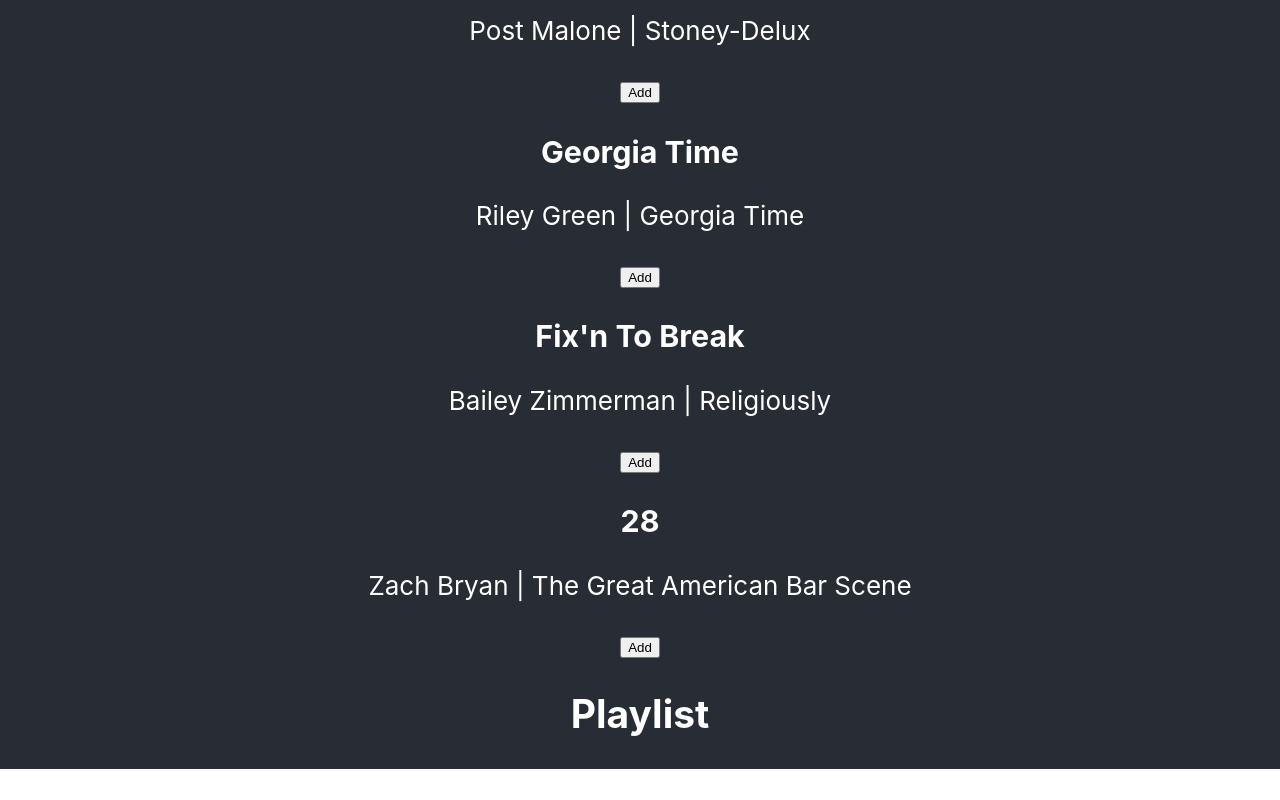
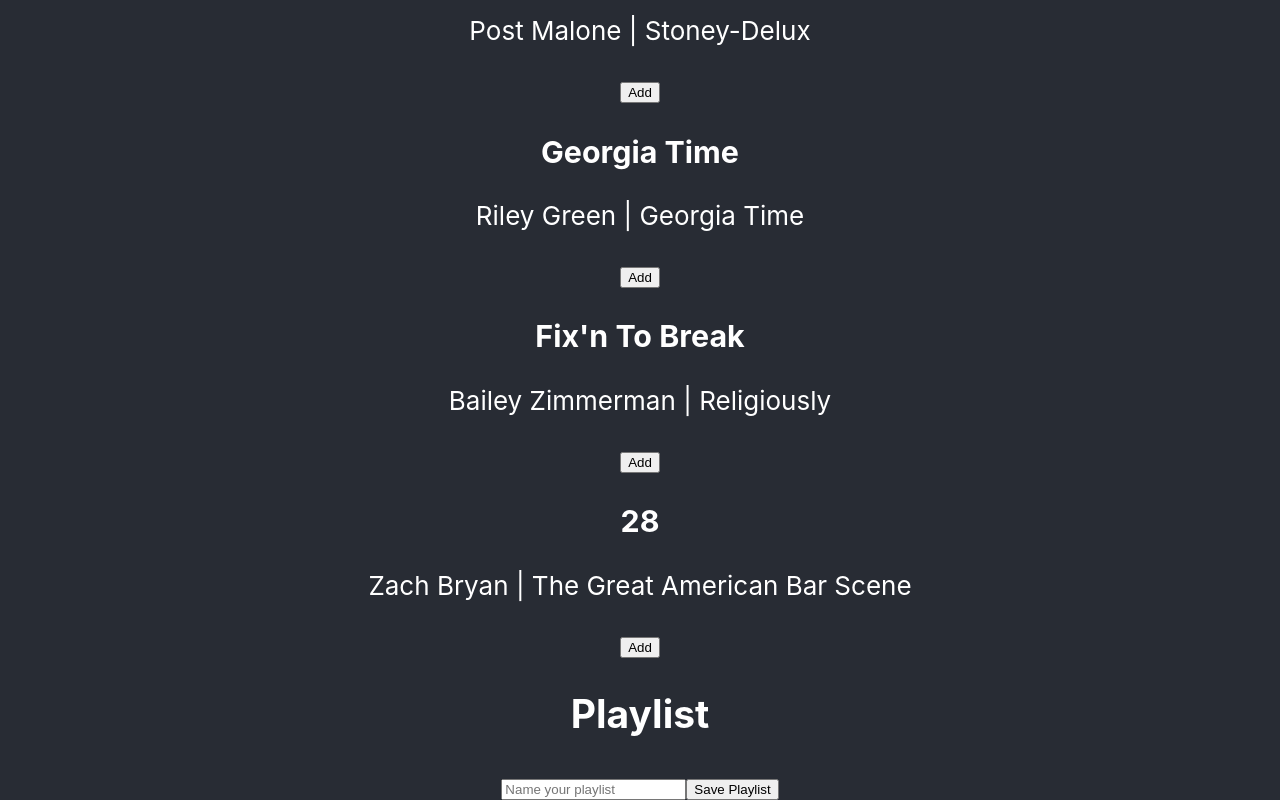
Before and after one commit to clmilholland/jammming-project, a React (Create React App) app: page / in a window 1280 px wide. Shown: the part 163-963 px from the top of the page. Before the commit the page ends 932 px from the top, so only its background shows below. Built offline with nearby package versions, Linux system fonts and the light colour scheme.

Commit message:
added the ability to name the playlist

```diff
--- a/src/App.js
+++ b/src/App.js
@@ -42,6 +42,16 @@
     setPlaylistSongs((playlist) => playlist.filter((songs) => songs.id !== song.id))
   }
 
+  const [playlist, setPlaylist] = useState('New Playlist');
+
+  const namePlaylist = (name) => {
+    setPlaylist(name);
+  }
+  console.log(playlist)
+
+  const savePlaylist = () => {
+
+  };
 
 //console.log(playlistTracks)
 
@@ -49,8 +59,7 @@
     <div className="App">
       <header className="App-header">
         <SearchResults searchResults={searchResults} addSong={addSong} />
-        <Playlist playlistSongs={playlistSongs} removeSong={removeSong} />
-
+        <Playlist playlistSongs={playlistSongs} removeSong={removeSong} namePlaylist={namePlaylist} />
       </header>
     </div>
   );
--- a/src/components/playlist.js
+++ b/src/components/playlist.js
@@ -1,12 +1,19 @@
 import React from 'react';
 import TrackList from './tracklist';
 
-const Playlist = ({playlistSongs, removeSong}) => {
+const Playlist = ({playlistSongs, removeSong, namePlaylist}) => {
+
+    const handlePlaylistName = (event) => {
+        event.preventDefault()
+        namePlaylist(event.target.value)
+    };
     //console.log(playlistTracks)
     return (
         <div>
             <h2>Playlist</h2>
             <TrackList songs={playlistSongs} removeSong={removeSong} forRemoval={true} />
+            <input type='text' placeholder='Name your playlist' onChange={handlePlaylistName}/>
+            <button>Save Playlist</button>
         </div>
     )
 };
--- a/src/components/tracklist.js
+++ b/src/components/tracklist.js
@@ -2,7 +2,6 @@
 import Track from './track';
 
 const TrackList = ({songs, addSong, removeSong, forRemoval}) => {
-    console.log(removeSong)
     return (
         <div>
             {songs.map((song) => {
```
